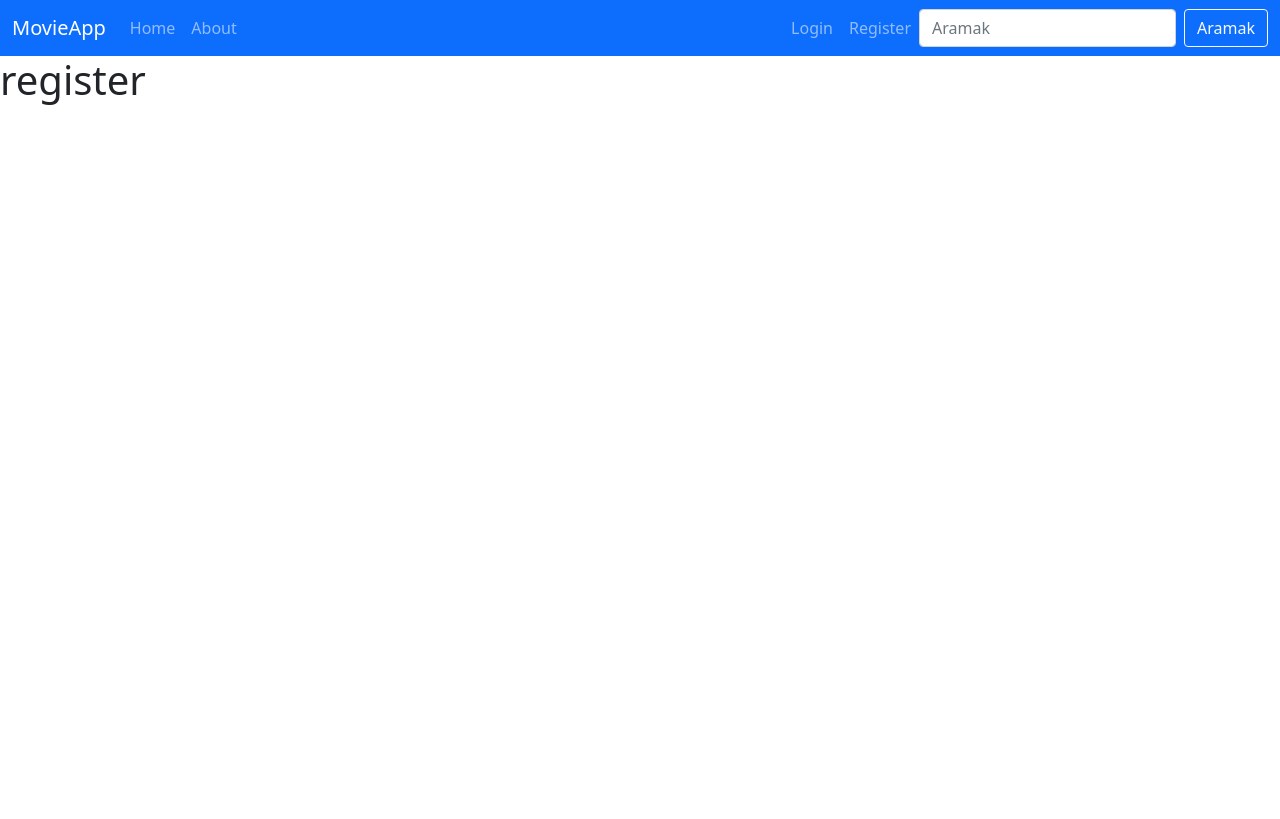
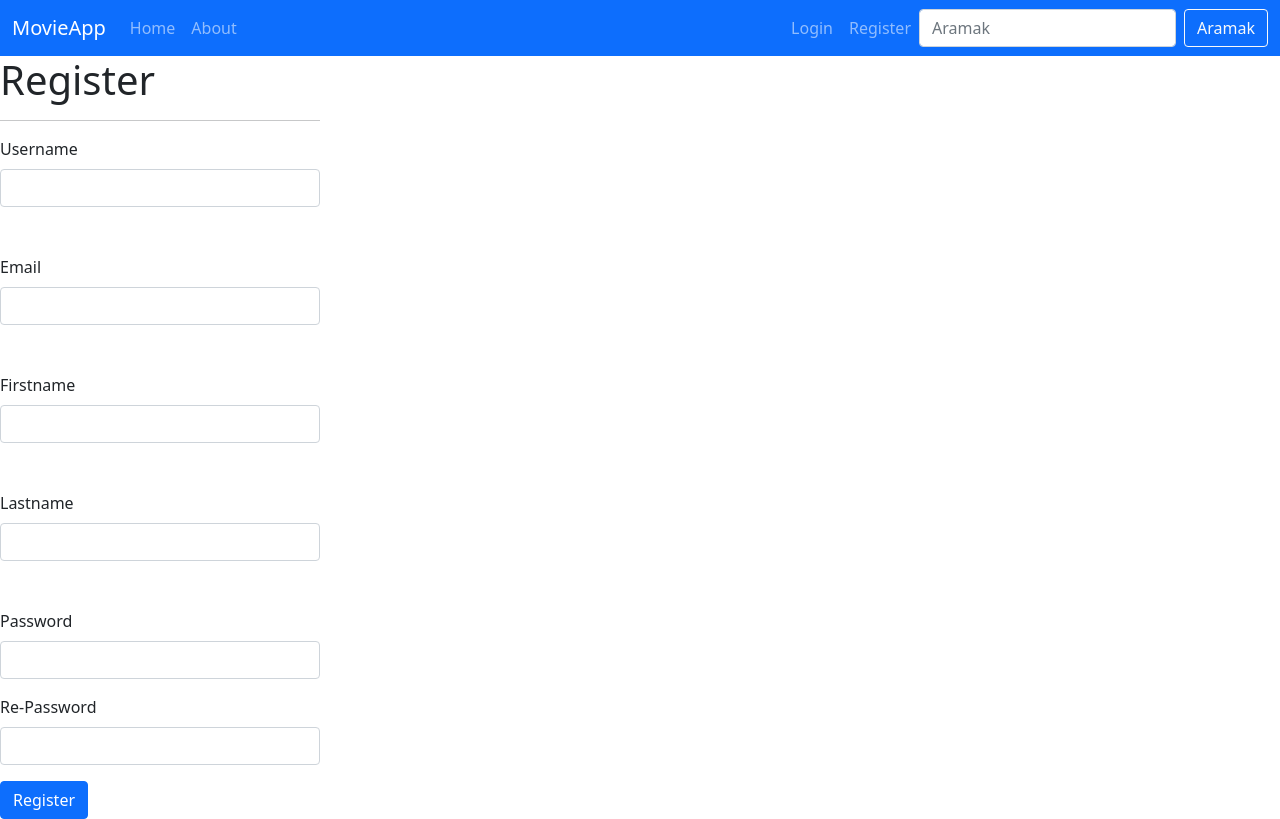
Before and after one commit to elvinhaxverdiyev/movieapp, a Django app: page /account/register in a window 1280 px wide. Before the commit the page ends 105 px from the top, so only its background shows below. Run offline with Django 5.2, Linux system fonts and the light colour scheme; some libraries are stand-ins or nearby versions.

Commit message:
fixed some bugs and added register method

```diff
--- a/movie/account/views.py
+++ b/movie/account/views.py
@@ -1,8 +1,11 @@
 from django.shortcuts import render, redirect
 from django.contrib.auth import authenticate, login, logout
+from django.contrib.auth.models import User
 # Create your views here.
 
 def login_view(request):
+    if request.user.is_authenticated:
+        return redirect("home")
     if request.method == "POST":
         username = request.POST["username"]
         password = request.POST["password"]
@@ -21,8 +24,42 @@ def login_view(request):
     return render(request, "login.html")
 
 
+
+
 def register_view(request):
+    if request.user.is_authenticated:
+        return redirect("home")
+
+    if request.method == "POST":
+
+        username = request.POST.get("username", "").strip()
+        email = request.POST.get("email", "").strip()
+        firstname = request.POST.get("firstname", "").strip()
+        lastname = request.POST.get("lastname", "").strip()
+        password = request.POST.get("password", "")
+        repassword = request.POST.get("repassword", "")
+
+        if password != repassword:
+            return render(request, "register.html", {"error": "Passwords do not match"})
+
+        if User.objects.filter(username=username).exists():
+            return render(request, "register.html", {"error": "Username already exists"})
+
+        if User.objects.filter(email=email).exists():
+            return render(request, "register.html", {"error": "This email already exists"})
+
+        user = User.objects.create_user(
+            username=username,
+            email=email,
+            first_name=firstname,
+            last_name=lastname,
+            password=password
+        )
+        user.save()
+
+        return redirect("login")
     return render(request, "register.html")
+
 
 
 def logout_view(request):
--- a/movie/templates/navbar.html
+++ b/movie/templates/navbar.html
@@ -74,7 +74,7 @@
                   <a class="nav-link" href="{% url 'logout' %}"><font style="vertical-align: inherit;"><font style="vertical-align: inherit;">Logout</font></font></a>
                 </li>
                 <li class="nav-item">
-                  <a class="nav-link" href=""><font style="vertical-align: inherit;"><font style="vertical-align: inherit;">Welcome</font></font></a>
+                  <a class="nav-link" href=""><font style="vertical-align: inherit;"><font style="vertical-align: inherit;">Welcome, {{ user.username }}</font></font></a>
                 </li>
                 {% else %}
                 <a class="nav-link" aria-current="page" href="{% url 'login' %}"><font style="vertical-align: inherit;"><font style="vertical-align: inherit;">Login</font></font></a>
--- a/movie/templates/register.html
+++ b/movie/templates/register.html
@@ -1,6 +1,54 @@
 {% include 'navbar.html' %}
 
-<h1>register</h1>
+
+<div class="col-3">
+    <h1>Register</h1>
+    <hr>
+
+    <form action="{% url 'register' %}" method="POST">
+        {% csrf_token %}
+
+        {% if error %}
+            <div class="alert alert-danger">
+                {{ error }}
+            </div>
+        {% endif %}
+
+        <div class="mb-5">
+            <label for="username" class="form-label">Username</label>
+            <input type="text" id="username" class="form-control" name="username" required>
+        </div>
+
+        <div class="mb-5">
+            <label for="email" class="form-label">Email</label>
+            <input type="email" id="email" class="form-control" name="email" required>
+        </div>
+
+        <div class="mb-5">
+            <label for="firstname" class="form-label">Firstname</label>
+            <input type="text" id="firstname" class="form-control" name="firstname" required>
+        </div>
+
+        <div class="mb-5">
+            <label for="lastname" class="form-label">Lastname</label>
+            <input type="text" id="lastname" class="form-control" name="lastname" required>
+        </div>
+
+        <div class="mb-3">
+            <label for="password" class="form-label">Password</label>
+            <input type="password" id="password" class="form-control" name="password" required>
+        </div>
+
+        <div class="mb-3">
+            <label for="repassword" class="form-label">Re-Password</label>
+            <input type="password" id="repassword" class="form-control" name="repassword" required>
+        </div>
+
+        <input type="submit" value="Register" class="btn btn-primary">
+    </form>
+
+
+</div>
 <script src="https://cdn.jsdelivr.net/npm/@popperjs/core@2.10.2/dist/umd/popper.min.js" integrity="sha384-7+zCNj/IqJ95wo16oMtfsKbZ9ccEh31eOz1HGyDuCQ6wgnyJNSYdrPa03rtR1zdB" crossorigin="anonymous"></script>
 <script src="https://cdn.jsdelivr.net/npm/bootstrap@5.1.3/dist/js/bootstrap.min.js" integrity="sha384-QJHtvGhmr9XOIpI6YVutG+2QOK9T+ZnN4kzFN1RtK3zEFEIsxhlmWl5/YESvpZ13" crossorigin="anonymous"></script>
 </body>
```
Also changed, not shown: movie/templates/login.html (+12 -10 lines), movie/db.sqlite3.
